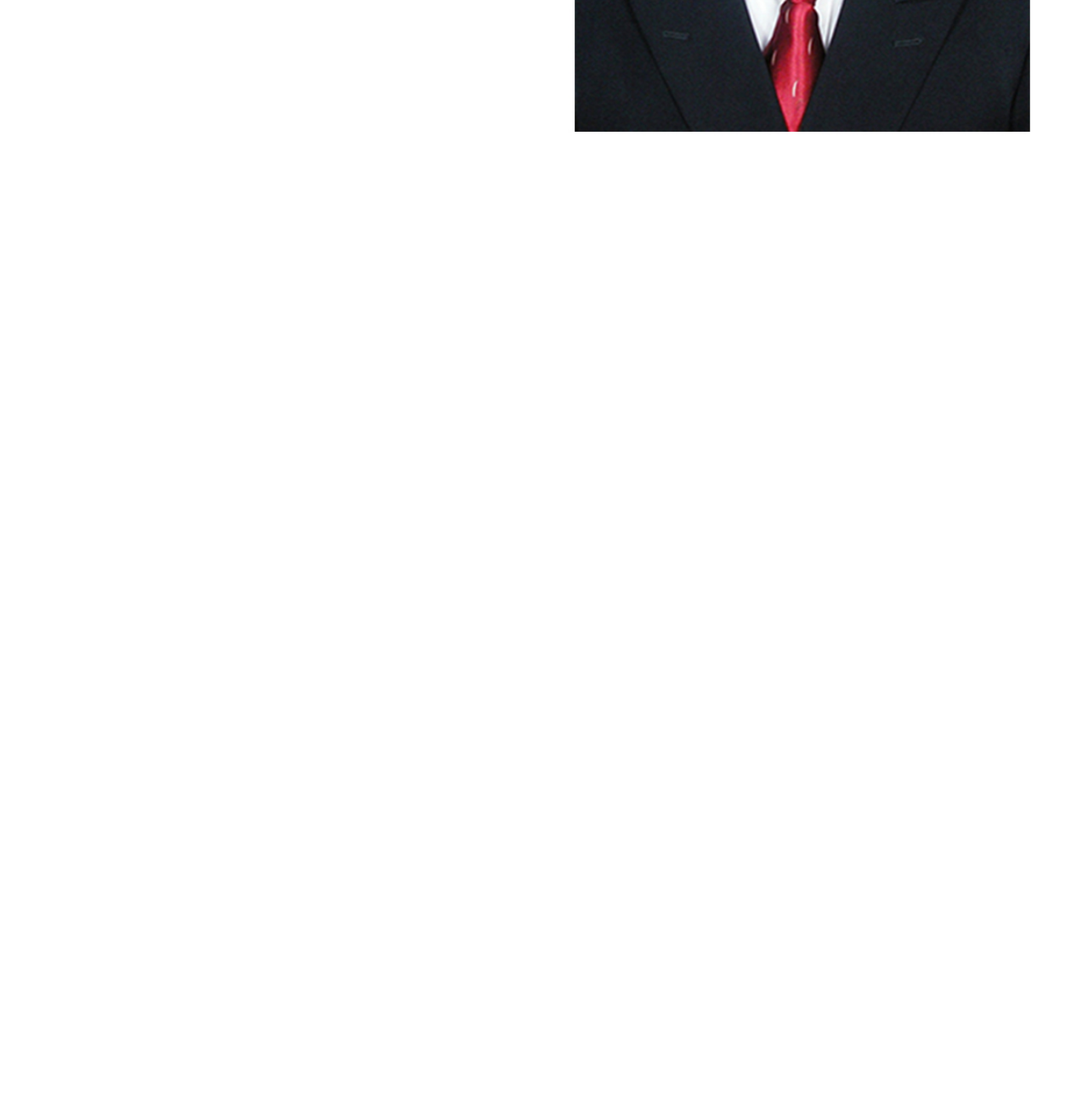
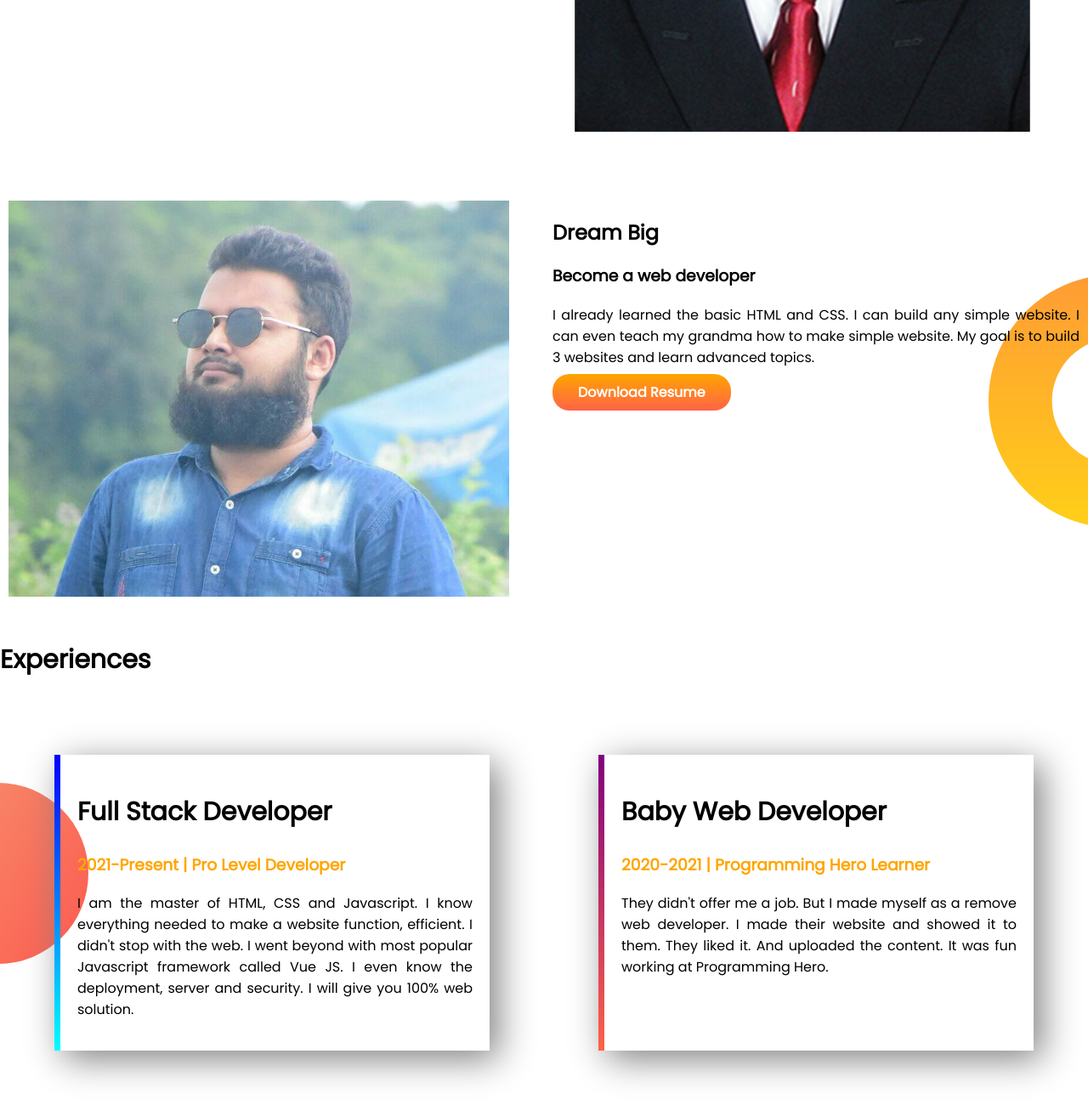
Before and after one commit to Arif1612/developer-portfolio2, a plain HTML site: page index.html in a window 1280 px wide. Shown: the part 569-1869 px from the top of the page at 85% size. Before the commit the page ends 800 px from the top, so only its background shows below. Drawn offline with Linux system fonts and the light colour scheme.

Commit message:
personal portfolio done

```diff
--- a/index.html
+++ b/index.html
@@ -15,7 +15,7 @@
 </head>
 
 <body>
-    <section class="top-banner">
+    <section class="top-banner flexible-container">
         <div class="half-width">
             <h1>Welcome To</h1>
             <h1><span class="orange-color"> Peter Parkar</span> </span> World!</h1>
@@ -26,6 +26,8 @@
                 Development
                 Hero.
             </p>
+
+
 
             <a class="link-button" target="_blank"
                 href="https://www.youtube.com/c/InformativeInformationArif/videos">YouTube</a>
@@ -40,6 +42,53 @@
 
     </section>
 
+    <section class="dream-big flexible-container">
+        <div class="half-width">
+            <img src="images/coxsbazarCut.png" alt="coxsbazar pic">
+        </div>
+        <div class="half-width">
+            <h2>Dream Big</h2>
+            <h3>Become a web developer</h3>
+            <p>I already learned the basic HTML and CSS. I can build any simple website. I can even teach my grandma how
+                to make simple website. My goal is to build 3 websites and learn advanced topics.</p>
+
+
+            <a class="link-button" target="-blank" href="https://www.youtube.com/watch?v=7zb-xUDiO0o">Download
+                Resume</a>
+
+        </div>
+
+    </section>
+
+    <section class="experience-area">
+        <h1>Experiences</h1>
+
+        <div class="flexible-container">
+            <div id="exp-area-left" class="experience-item">
+                <h1>Full Stack Developer</h1>
+                <h3 class="orange-color">2021-Present | Pro Level Developer</h3>
+                <p>I am the master of HTML, CSS and Javascript. I know everything needed to make a website function,
+                    efficient. I didn't stop with the web. I went beyond with most popular Javascript framework called
+                    Vue
+                    JS. I even know the deployment, server and security. I will give you 100% web solution.</p>
+            </div>
+            <div id="exp-area-right" class="experience-item">
+                <h1>
+                    Baby Web Developer
+                </h1>
+                <h3 class="orange-color">2020-2021 | Programming Hero Learner</h3>
+                <p>
+                    They didn't offer me a job. But I made myself as a remove web developer. I made their website and
+                    showed
+                    it to them. They liked it. And uploaded the content. It was fun working at Programming Hero.
+                </p>
+            </div>
+        </div>
+
+
+
+    </section>
+
 
 
 </body>
--- a/style.css
+++ b/style.css
@@ -8,7 +8,7 @@ h1{
 .orange-color{
     color: orange;
 }
-section{
+.flexible-container{
     display: flex;
 
 }
@@ -36,3 +36,32 @@ p{
     background-repeat: no-repeat;
 
 }
+
+.dream-big{
+    background-image: url(images/dream-bg.png);
+    background-repeat: no-repeat;
+    background-position: right;
+}
+
+.experience-item{
+    width: 45%;
+    margin: 5%;
+    box-shadow: 10px 10px 40px gray;
+    padding: 20px;
+
+}
+.experience-area{
+    background-image: url(images/exp-bg.png);
+    background-repeat: no-repeat;
+    background-position: left;
+}
+#exp-area-left{
+    border-left: 7px solid;
+    border-image: linear-gradient(blue,cyan);
+    border-image-slice: 1;
+}
+#exp-area-right{
+    border-left: 7px solid;
+    border-image: linear-gradient(purple,tomato);
+    border-image-slice: 1;
+}
```
Also changed, not shown: images/coxsbazarCut.png (renamed from images/pic2.png).
